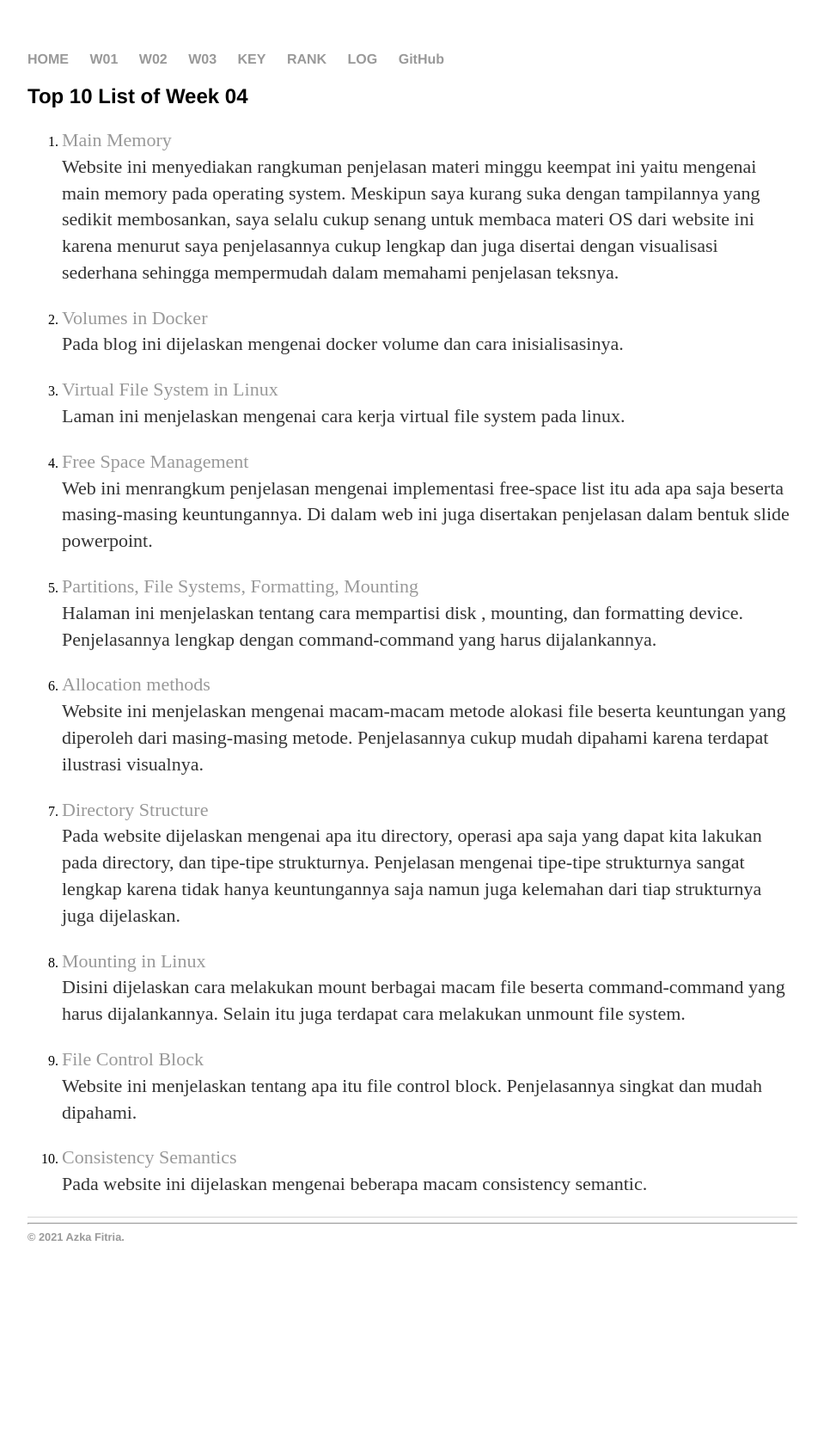
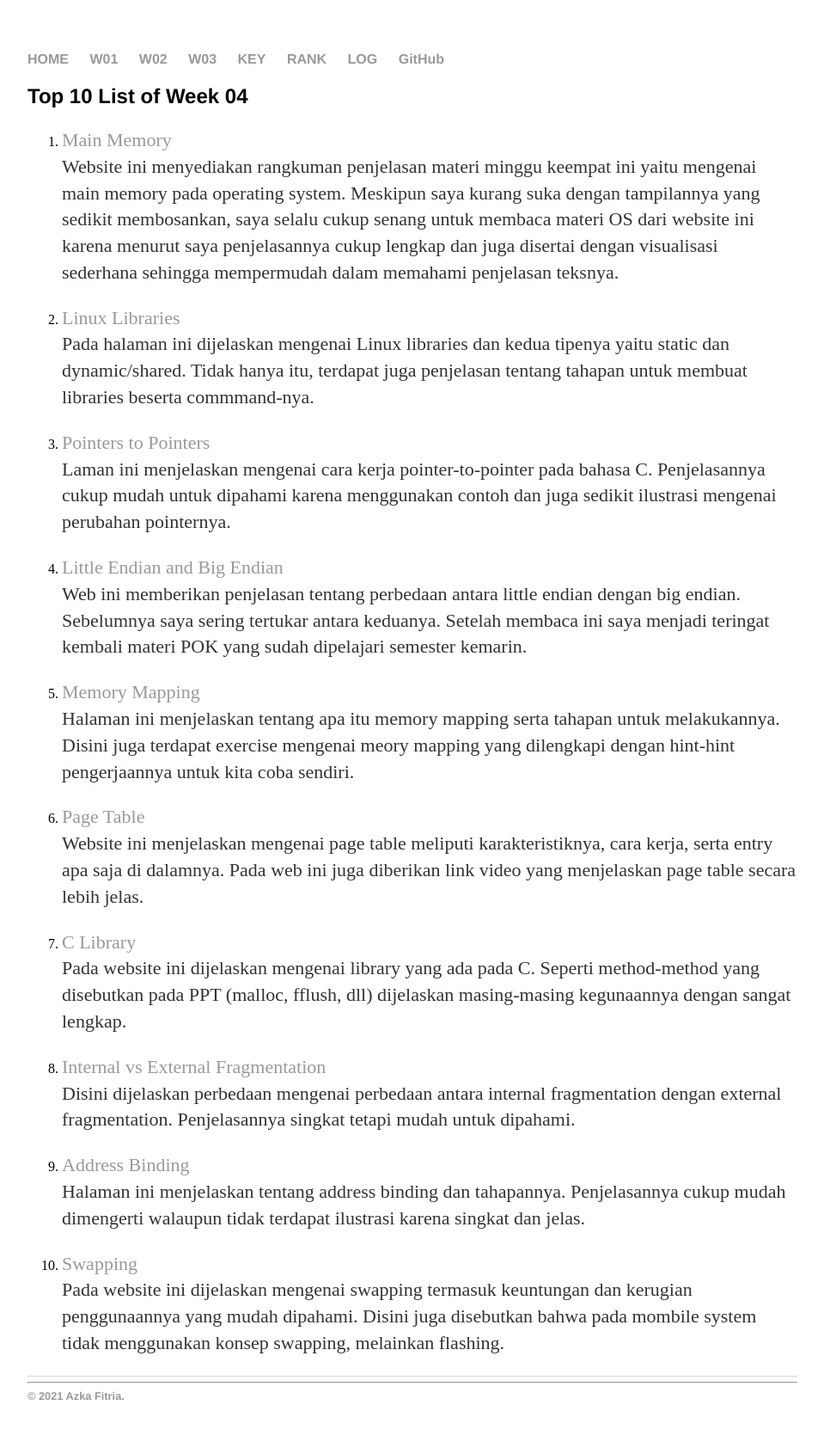
Before and after one commit to azkafitria/os211, a Jekyll site: the page built from W04.md, in a window 1280 px wide. Shown: the whole page at 86% size, without its empty margins (160-1119 px from the left). Built offline with Jekyll 4.4.1, drawn with Linux system fonts in a browser that asks for light colours; our own code applies the rules of GitHub Pages for plain Markdown files; before the commit the page ends 1506 px from its top, so only the background shows below that.

Commit message:
Update W04.md

```diff
--- a/W04.md
+++ b/W04.md
@@ -4,32 +4,31 @@ permalink: /W04/
 ---
 # Top 10 List of Week 04
 1. [Main Memory](https://www.cs.uic.edu/~jbell/CourseNotes/OperatingSystems/8_MainMemory.html)<br>
-  Website ini menyediakan rangkuman penjelasan materi minggu keempat ini yaitu mengenai main memory pada operating system. Meskipun saya kurang suka dengan tampilannya yang sedikit membosankan, saya selalu cukup senang untuk membaca materi OS dari website ini karena menurut saya penjelasannya cukup lengkap
-  dan juga disertai dengan visualisasi sederhana sehingga mempermudah dalam memahami penjelasan teksnya.
+  Website ini menyediakan rangkuman penjelasan materi minggu keempat ini yaitu mengenai main memory pada operating system. Meskipun saya kurang suka dengan tampilannya yang sedikit membosankan, saya selalu cukup senang untuk membaca materi OS dari website ini karena menurut saya penjelasannya cukup lengkap dan juga disertai dengan visualisasi sederhana sehingga mempermudah dalam memahami penjelasan teksnya.
 
-2. [Volumes in Docker](https://blog.container-solutions.com/understanding-volumes-docker)<br>
-  Pada blog ini dijelaskan mengenai docker volume dan cara inisialisasinya.
+2. [Linux Libraries](https://opensource.com/article/21/2/linux-software-libraries)<br>
+  Pada halaman ini dijelaskan mengenai Linux libraries dan kedua tipenya yaitu static dan dynamic/shared. Tidak hanya itu, terdapat juga penjelasan tentang tahapan untuk membuat libraries beserta commmand-nya.
 
-3. [Virtual File System in Linux](https://opensource.com/article/19/3/virtual-filesystems-linux)<br>
-  Laman ini menjelaskan mengenai cara kerja virtual file system pada linux.
+3. [Pointers to Pointers](https://www.eskimo.com/~scs/cclass/int/sx8.html)<br>
+  Laman ini menjelaskan mengenai cara kerja pointer-to-pointer pada bahasa C. Penjelasannya cukup mudah untuk dipahami karena menggunakan contoh dan juga sedikit ilustrasi mengenai perubahan pointernya.
 
-4. [Free Space Management](https://dextutor.com/free-space-list-management/)<br>
-  Web ini menrangkum penjelasan mengenai implementasi free-space list itu ada apa saja beserta masing-masing keuntungannya. Di dalam web ini juga disertakan penjelasan dalam bentuk slide powerpoint.
+4. [Little Endian and Big Endian](https://www.freecodecamp.org/news/what-is-endianness-big-endian-vs-little-endian/)<br>
+  Web ini memberikan penjelasan tentang perbedaan antara little endian dengan big endian. Sebelumnya saya sering tertukar antara keduanya. Setelah membaca ini saya menjadi teringat kembali materi POK yang sudah dipelajari semester kemarin.
 
-5. [Partitions, File Systems, Formatting, Mounting](http://wwwacs.gantep.edu.tr/docs/rute/node22.html)<br>
-  Halaman ini menjelaskan tentang cara mempartisi disk , mounting, dan formatting device. Penjelasannya lengkap dengan command-command yang harus dijalankannya.
+5. [Memory Mapping](https://linux-kernel-labs.github.io/refs/heads/master/labs/memory_mapping.html)<br>
+  Halaman ini menjelaskan tentang apa itu memory mapping serta tahapan untuk melakukannya. Disini juga terdapat exercise mengenai meory mapping yang dilengkapi dengan hint-hint pengerjaannya untuk kita coba sendiri.
 
-6. [Allocation methods](https://www.geeksforgeeks.org/file-allocation-methods/)<br>
-  Website ini menjelaskan mengenai macam-macam metode alokasi file beserta keuntungan yang diperoleh dari masing-masing metode. Penjelasannya cukup mudah dipahami karena terdapat ilustrasi visualnya.
+6. [Page Table](https://www.gatevidyalay.com/page-table-paging-in-operating-system/)<br>
+  Website ini menjelaskan mengenai page table meliputi karakteristiknya, cara kerja, serta entry apa saja di dalamnya. Pada web ini juga diberikan link video yang menjelaskan page table secara lebih jelas.
 
-7. [Directory Structure](https://www.tutorialandexample.com/directory-structure-in-operating-system/)<br>
-  Pada website dijelaskan mengenai apa itu directory, operasi apa saja yang dapat kita lakukan pada directory, dan tipe-tipe strukturnya. Penjelasan mengenai tipe-tipe strukturnya sangat lengkap karena tidak hanya keuntungannya saja namun juga kelemahan dari tiap strukturnya juga dijelaskan.
+7. [C Library](https://www.tutorialspoint.com/c_standard_library/index.htm)<br>
+  Pada website ini dijelaskan mengenai library yang ada pada C. Seperti method-method yang disebutkan pada PPT (malloc, fflush, dll) dijelaskan masing-masing kegunaannya dengan sangat lengkap.
 
-8. [Mounting in Linux](https://linuxize.com/post/how-to-mount-and-unmount-file-systems-in-linux/)<br>
-  Disini dijelaskan cara melakukan mount berbagai macam file beserta command-command yang harus dijalankannya. Selain itu juga terdapat cara melakukan unmount file system.
+8. [Internal vs External Fragmentation](https://www.geeksforgeeks.org/difference-between-internal-and-external-fragmentation/)<br>
+  Disini dijelaskan perbedaan mengenai perbedaan antara internal fragmentation dengan external fragmentation. Penjelasannya singkat tetapi mudah untuk dipahami.
 
-9. [File Control Block](https://www.easytechjunkie.com/what-is-a-file-control-block.htm)<br>
-  Website ini menjelaskan tentang apa itu file control block. Penjelasannya singkat dan mudah dipahami.
+9. [Address Binding](https://www.techwalla.com/articles/what-is-address-binding)<br>
+  Halaman ini menjelaskan tentang address binding dan tahapannya. Penjelasannya cukup mudah dimengerti walaupun tidak terdapat ilustrasi karena singkat dan jelas.
 
-10. [Consistency Semantics](https://www.geeksforgeeks.org/consistency-semantics-for-file-sharing/#:~:text=Consistency%20Semantics%20is%20concept%20which,file%20and%20at%20same%20time.)<br>
-  Pada website ini dijelaskan mengenai beberapa macam consistency semantic.
+10. [Swapping](https://prepinsta.com/operating-systems/swapping/)<br>
+  Pada website ini dijelaskan mengenai swapping termasuk keuntungan dan kerugian penggunaannya yang mudah dipahami. Disini juga disebutkan bahwa pada mombile system tidak menggunakan konsep swapping, melainkan flashing.
```
